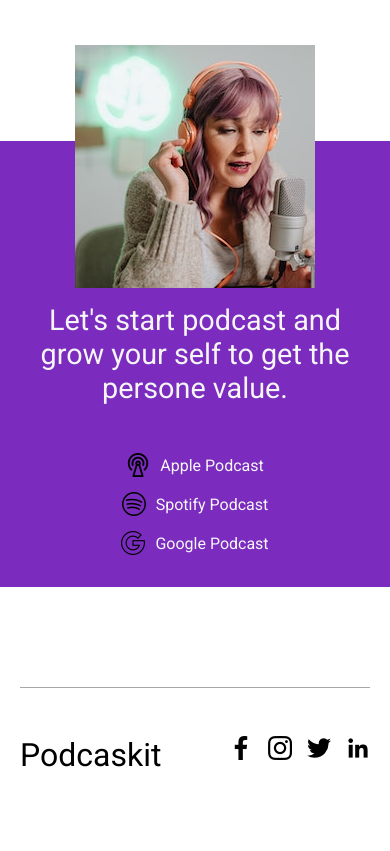
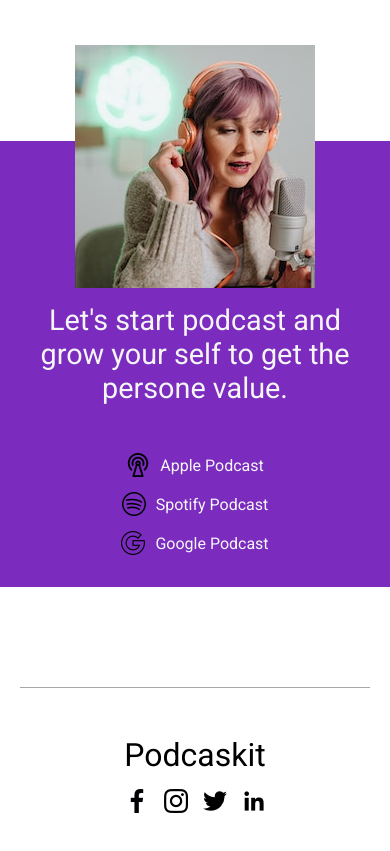
Before and after one commit to Raphaelpimenta/podcaskit.github.io, a plain HTML site: page index.html in a window 390 px wide. Shown: the part 3534-4385 px from the top of the page. Before the commit the page ends 4356 px from the top, so only its background shows below. Drawn offline with Linux system fonts and the light colour scheme.

Commit message:
footer responsivo

```diff
--- a/css/home/footer.css
+++ b/css/home/footer.css
@@ -14,3 +14,18 @@
     display: flex;
     gap: 15px;
 }
+
+@media (max-width: 450px){
+    .footer {
+        flex-direction: column;
+        text-align: center;
+    }
+
+    .footer h3 {
+        margin-bottom: 15px;
+    }
+
+    .redes {
+        align-self: center;
+    }
+}
```
